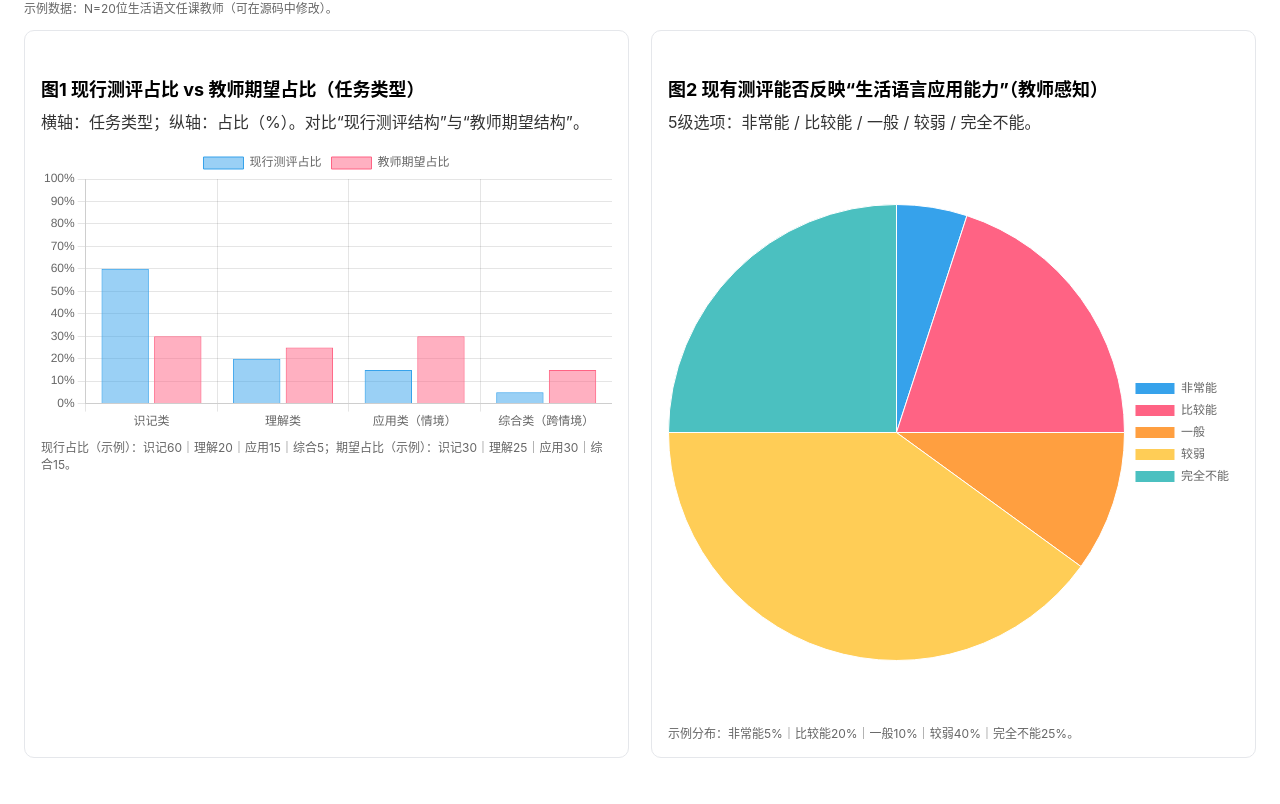
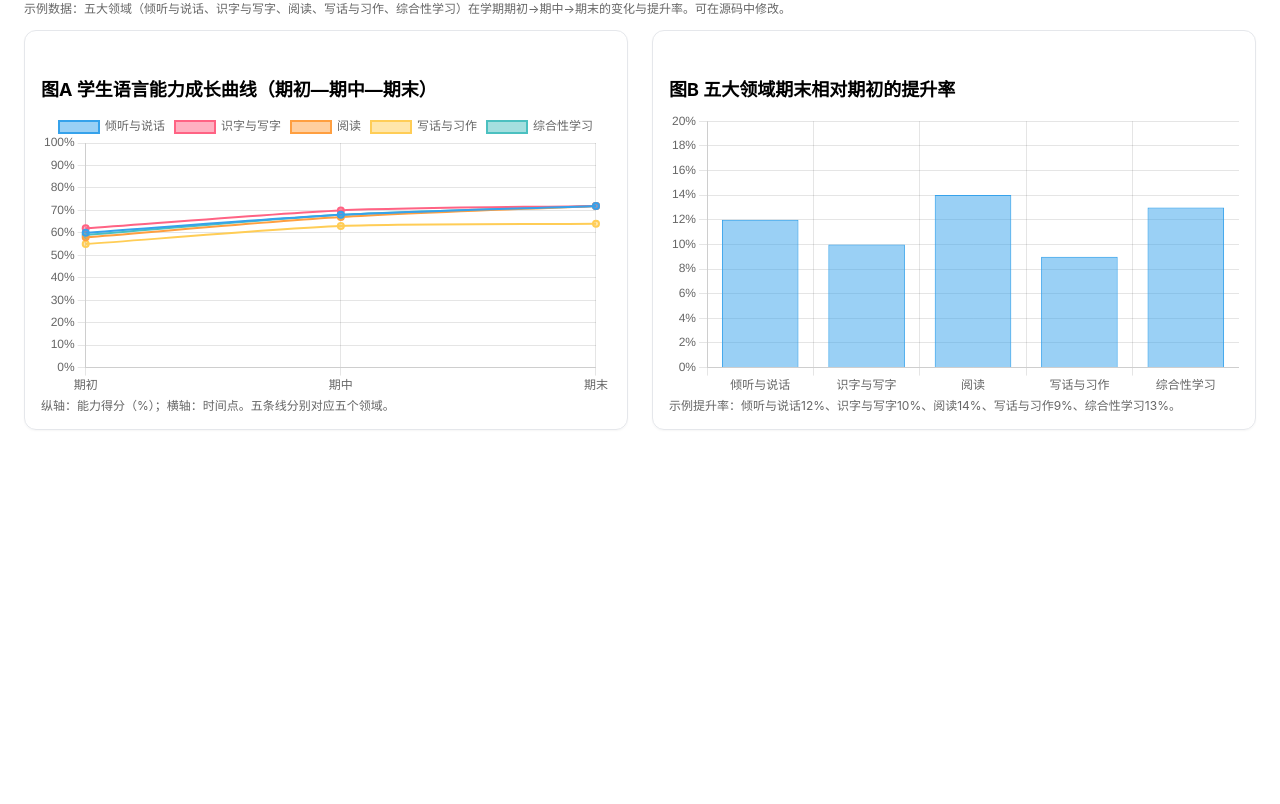
Before and after one commit to tiffany-coco/-1, a plain HTML site: page index.html in a window 1280 px wide. Shown: the part 62-866 px from the top of the page. After the commit the page ends 800 px from the top, so only its background shows below. Drawn offline with nearby package versions, Linux system fonts and the light colour scheme.

Commit message:
Update index.html

```diff
--- a/index.html
+++ b/index.html
@@ -3,72 +3,72 @@
 <head>
   <meta charset="utf-8" />
   <meta name="viewport" content="width=device-width,initial-scale=1" />
-  <title>生活语文期末测评——教师调查图表</title>
-  <!-- Chart.js CDN -->
+  <title>生活语文——学生语言能力成长图</title>
   <script src="https://cdn.jsdelivr.net/npm/chart.js@4.4.0/dist/chart.umd.min.js"></script>
   <style>
-    body { font-family: -apple-system, BlinkMacSystemFont, "Segoe UI", Roboto, "PingFang SC", "Microsoft YaHei", "Helvetica Neue", Arial, "Noto Sans CJK SC", sans-serif; margin: 24px; }
-    h1 { font-size: 20px; margin: 0 0 8px; }
-    h2 { font-size: 18px; margin: 28px 0 8px; }
-    p { color: #333; margin: 6px 0 14px; }
-    .card { border: 1px solid #e5e7eb; border-radius: 10px; padding: 16px; margin-bottom: 22px; }
-    .row { display: grid; grid-template-columns: 1fr; gap: 22px; }
-    @media (min-width: 900px) { .row { grid-template-columns: 1fr 1fr; } }
-    .foot { color: #666; font-size: 12px; margin-top: 6px; }
-    canvas { width: 100%; height: 380px; }
+    body{font-family:-apple-system,BlinkMacSystemFont,"Segoe UI",Roboto,"PingFang SC","Microsoft YaHei",Arial,sans-serif;margin:24px}
+    h1{font-size:20px;margin:0 0 8px}
+    h2{font-size:18px;margin:28px 0 10px}
+    p{color:#333;margin:6px 0 14px}
+    .grid{display:grid;grid-template-columns:1fr;gap:24px}
+    @media (min-width: 980px){.grid{grid-template-columns:1fr 1fr}}
+    .card{border:1px solid #e5e7eb;border-radius:12px;padding:16px;box-shadow:0 1px 2px rgba(0,0,0,.04)}
+    .foot{color:#666;font-size:12px}
+    canvas{width:100%;height:380px}
   </style>
 </head>
 <body>
-  <h1>生活语文期末测评——教师调查图表</h1>
-  <p class="foot">示例数据：N=20位生活语文任课教师（可在源码中修改）。</p>
+  <h1>学生语言能力成长图（示意）</h1>
+  <p class="foot">示例数据：五大领域（倾听与说话、识字与写字、阅读、写话与习作、综合性学习）在学期<span>期初→期中→期末</span>的变化与提升率。可在源码中修改。</p>
 
-  <div class="row">
-    <!-- 图1：任务类型占比对比 -->
+  <div class="grid">
+    <!-- 图A：成长曲线（折线图） -->
     <div class="card">
-      <h2>图1 现行测评占比 vs 教师期望占比（任务类型）</h2>
-      <p>横轴：任务类型；纵轴：占比（%）。对比“现行测评结构”与“教师期望结构”。</p>
-      <canvas id="barChart" aria-label="任务类型占比对比图" role="img"></canvas>
-      <div class="foot">现行占比（示例）：识记60｜理解20｜应用15｜综合5；期望占比（示例）：识记30｜理解25｜应用30｜综合15。</div>
+      <h2>图A 学生语言能力成长曲线（期初—期中—期末）</h2>
+      <canvas id="lineChart" aria-label="学生语言能力成长曲线" role="img"></canvas>
+      <div class="foot">纵轴：能力得分（%）；横轴：时间点。五条线分别对应五个领域。</div>
     </div>
 
-    <!-- 图2：教师感知（是否能反映生活语言应用能力） -->
+    <!-- 图B：提升率（柱状图） -->
     <div class="card">
-      <h2>图2 现有测评能否反映“生活语言应用能力”（教师感知）</h2>
-      <p>5级选项：非常能 / 比较能 / 一般 / 较弱 / 完全不能。</p>
-      <canvas id="pieChart" aria-label="教师感知饼图" role="img"></canvas>
-      <div class="foot">示例分布：非常能5%｜比较能20%｜一般10%｜较弱40%｜完全不能25%。</div>
+      <h2>图B 五大领域期末相对期初的提升率</h2>
+      <canvas id="barChart" aria-label="五大领域提升率柱状图" role="img"></canvas>
+      <div class="foot">示例提升率：倾听与说话12%、识字与写字10%、阅读14%、写话与习作9%、综合性学习13%。</div>
     </div>
   </div>
 
   <script>
-    // ====== 可编辑数据（直接改数值即可） ======
-    // 图1：任务类型占比（百分比）
-    const labelsTypes = ['识记类', '理解类', '应用类（情境）', '综合类（跨情境）'];
-    const currentRatio = [60, 20, 15, 5];   // 现行测评占比
-    const expectedRatio = [30, 25, 30, 15]; // 教师期望占比
+    // ========== 可编辑数据 ==========
+    // 领域标签（可改）
+    const dims = ['倾听与说话','识字与写字','阅读','写话与习作','综合性学习'];
 
-    // 图2：教师感知（百分比，总和100）
-    const perceptionLabels = ['非常能', '比较能', '一般', '较弱', '完全不能'];
-    const perceptionData = [5, 20, 10, 40, 25];
+    // 期初/期中/期末的示例得分（0-100）。可按你校实际替换。
+    const baseline = [60, 62, 58, 55, 59];  // 期初
+    const midterm  = [68, 70, 67, 63, 68];  // 期中
+    const final    = [72, 72, 72, 64, 72];  // 期末（示例做了平滑）
 
-    // ====== 图1：柱状对比图 ======
-    const barCtx = document.getElementById('barChart');
-    new Chart(barCtx, {
-      type: 'bar',
+    // 提升率（期末相对期初），可直接覆盖为真实百分比
+    const growthPct = [
+      12,  // 倾听与说话
+      10,  // 识字与写字
+      14,  // 阅读
+      9,   // 写话与习作
+      13   // 综合性学习
+    ];
+
+    // ========== 图A：成长曲线 ==========
+    const lineCtx = document.getElementById('lineChart');
+    new Chart(lineCtx, {
+      type: 'line',
       data: {
-        labels: labelsTypes,
-        datasets: [
-          {
-            label: '现行测评占比',
-            data: currentRatio,
-            borderWidth: 1
-          },
-          {
-            label: '教师期望占比',
-            data: expectedRatio,
-            borderWidth: 1
-          }
-        ]
+        labels: ['期初','期中','期末'],
+        datasets: dims.map((name, i) => ({
+          label: name,
+          data: [baseline[i], midterm[i], final[i]],
+          borderWidth: 2,
+          tension: 0.25,
+          pointRadius: 3
+        }))
       },
       options: {
         responsive: true,
@@ -77,38 +77,36 @@
           legend: { position: 'top' },
           tooltip: { callbacks: {
             label: (ctx) => `${ctx.dataset.label}: ${ctx.parsed.y}%`
-          }},
-          title: { display: false }
+          }}
         },
         scales: {
-          y: {
-            beginAtZero: true,
-            max: 100,
-            ticks: { callback: (v) => v + '%' }
-          }
+          y: { beginAtZero: true, max: 100, ticks: { callback: v => v + '%' } }
         }
       }
     });
 
-    // ====== 图2：饼图 ======
-    const pieCtx = document.getElementById('pieChart');
-    new Chart(pieCtx, {
-      type: 'pie',
+    // ========== 图B：提升率柱状图 ==========
+    const barCtx = document.getElementById('barChart');
+    new Chart(barCtx, {
+      type: 'bar',
       data: {
-        labels: perceptionLabels,
+        labels: dims,
         datasets: [{
-          data: perceptionData,
+          label: '期末相对期初提升率',
+          data: growthPct,
           borderWidth: 1
         }]
       },
       options: {
         responsive: true,
         plugins: {
-          legend: { position: 'right' },
+          legend: { display: false },
           tooltip: { callbacks: {
-            label: (ctx) => `${ctx.label}: ${ctx.parsed}%`
+            label: (ctx) => `提升 ${ctx.parsed.y}%`
           }},
-          title: { display: false }
+        },
+        scales: {
+          y: { beginAtZero: true, max: 20, ticks: { callback: v => v + '%' } }
         }
       }
     });
```
